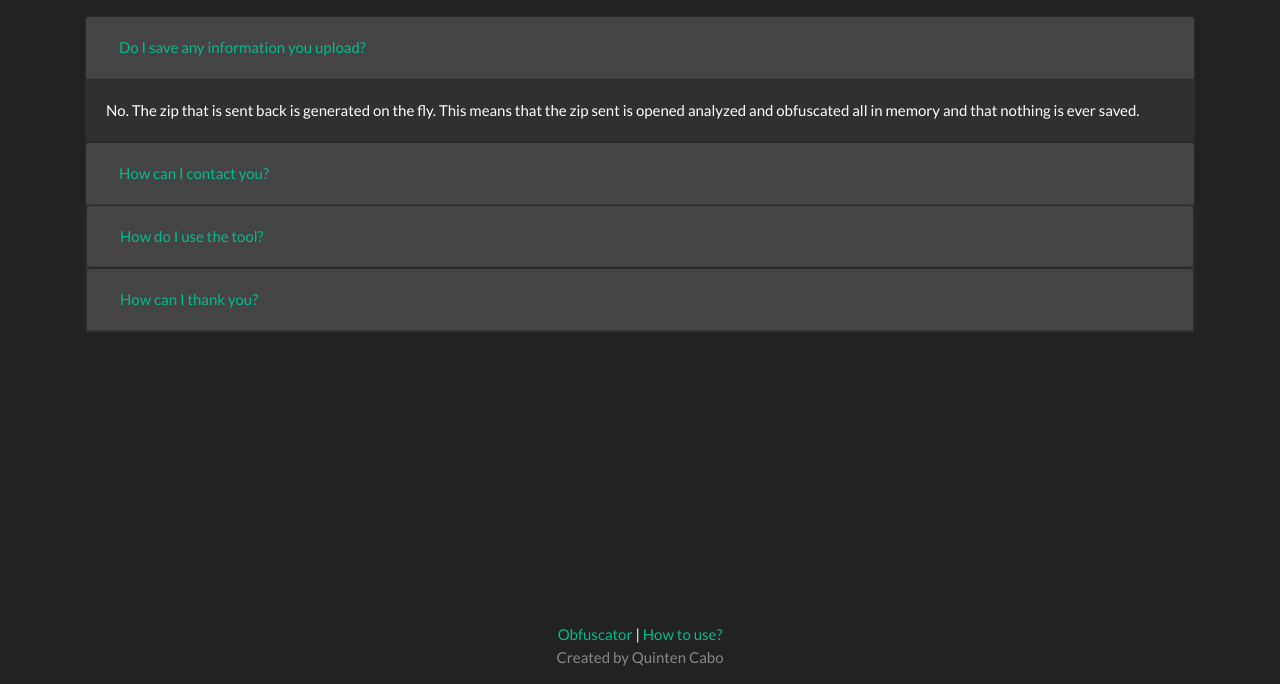
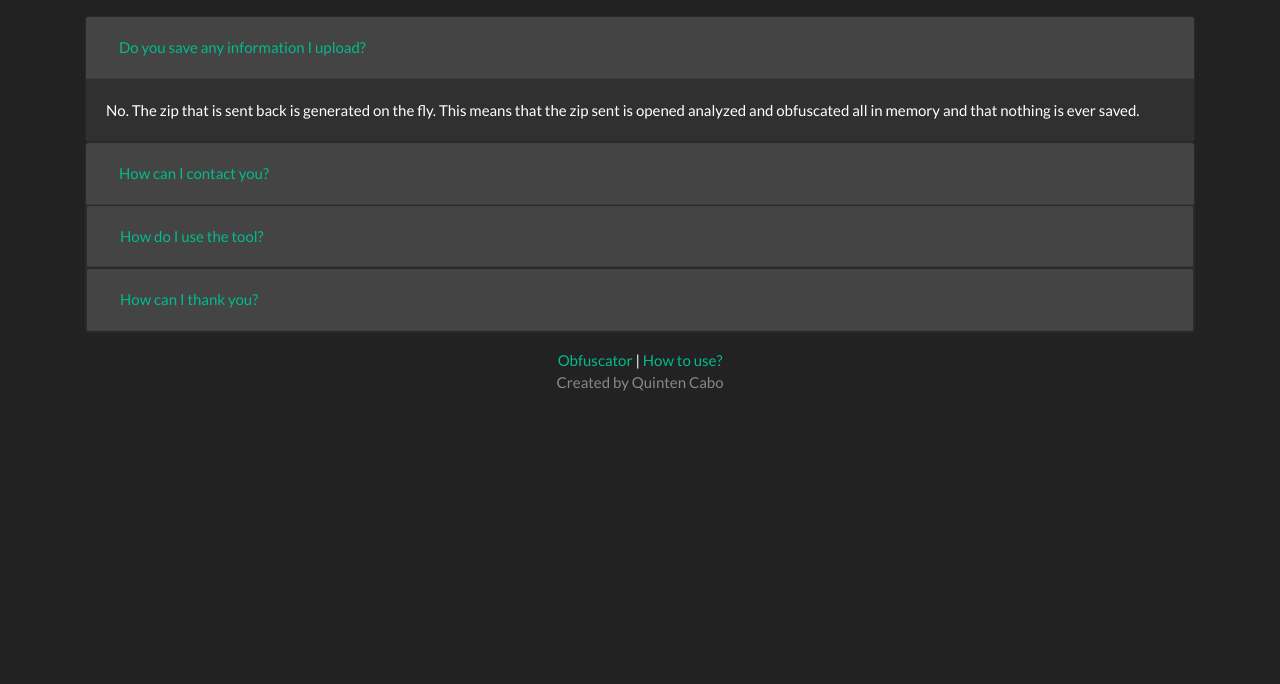
Before and after one commit to tintin10q/MC-obfuscator-bedrock-flask, a Flask app: page /faq in a window 1280 px wide. Shown: the part 116-800 px from the top of the page. Run offline with Flask 2, Linux system fonts and the light colour scheme; some libraries are stand-ins or nearby versions.

Commit message:
Fixed spelling mistakes

```diff
--- a/web/templates/faq.html
+++ b/web/templates/faq.html
@@ -47,7 +47,7 @@
                     <h5 class="mb-0">
                         <button aria-controls="collapseOne" aria-expanded="true" class="btn btn-link"
                                 data-target="#collapseOne" data-toggle="collapse">
-                            Do I save any information you upload?
+                            Do you save any information I upload?
                         </button>
                     </h5>
                 </div>
@@ -102,7 +102,7 @@
                     </div>
                     <div aria-labelledby="headingFour" class="collapse" data-parent="#accordion" id="collapseFour">
                         <div class="card-body">
-                            If you liked my using my tool you can donate to my <a href="https://paypal.me/quintencabo">PayPal</a>.
+                            If you liked using my tool you can donate to my <a href="https://paypal.me/quintencabo">PayPal</a>.
                         </div>
                     </div>
                 </div>
@@ -112,7 +112,7 @@
     </div>
 </main>
 
-<footer class="footer fixed-bottom text-center py-3">
+<footer class="footer text-center py-3">
     <span><a href="/">Obfuscator</a> | <a href="/information">How to use?</a></span>
     <br>
     <span class="text-muted">Created by Quinten Cabo</span>
```
